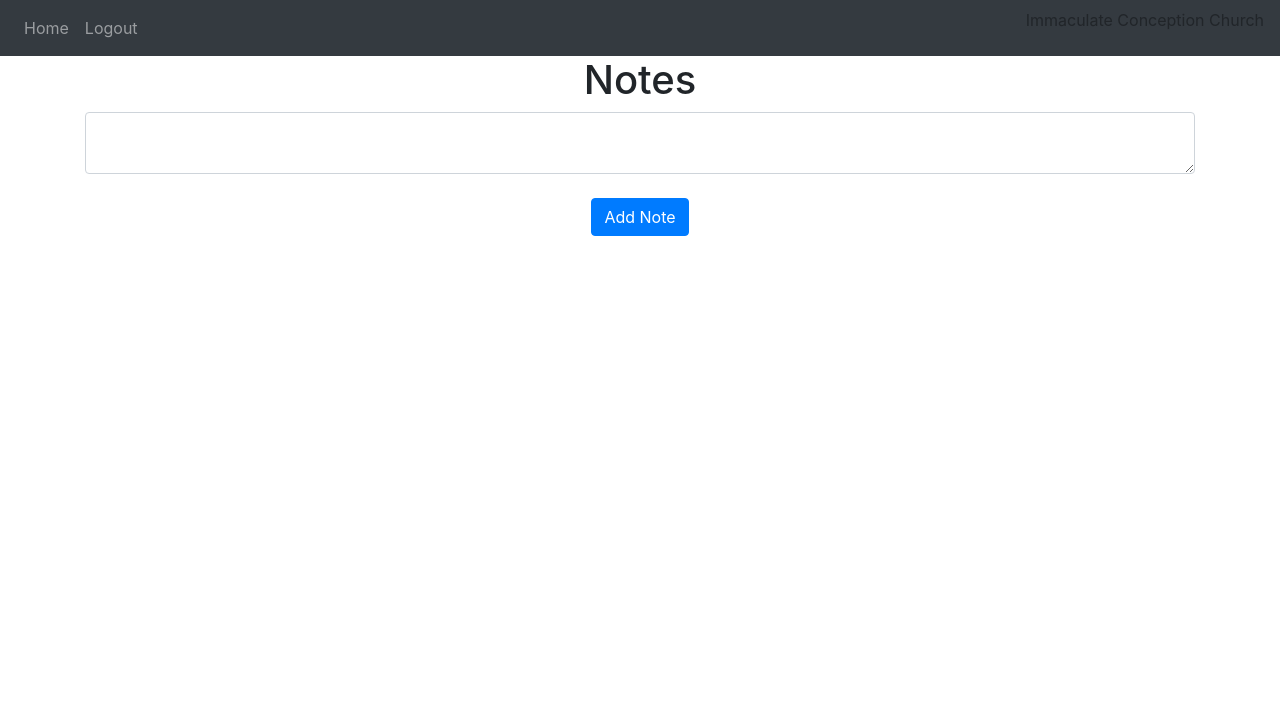
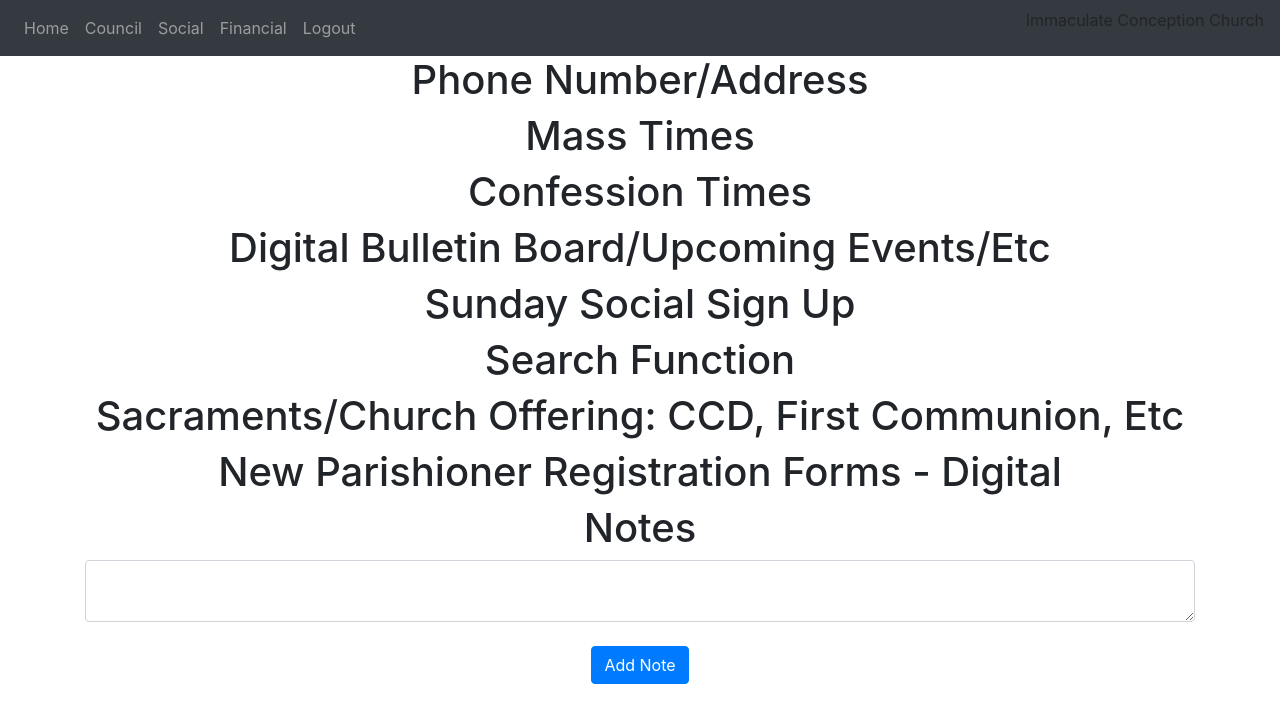
Before and after one commit to johndolacjr/ImmaculateConceptionCopperton, a Flask app: page / in a window 1280 px wide. Shown: the top 723 px of the page. Run offline with Flask 2, Linux system fonts and the light colour scheme; the visitor is signed in with stand-in values (Sample User, id 1); data comes from the database, SQL or seed files in the repository; data that the repository does not hold is empty; some libraries are stand-ins or nearby versions.

Commit message:
added a few extra templates

```diff
--- a/website/templates/base.html
+++ b/website/templates/base.html
@@ -31,6 +31,9 @@
         <div class="navbar-nav">
           {% if user.is_authenticated %}
           <a class="nav-item nav-link" id="home" href="/">Home</a>
+          <a class="nav-item nav-link" id="home" href="/">Council</a>
+          <a class="nav-item nav-link" id="home" href="/">Social</a>
+          <a class="nav-item nav-link" id="home" href="/">Financial</a>
           <a class="nav-item nav-link" id="logout" href="/logout">Logout</a>
           {% else %}
           <a class="nav-item nav-link" id="login" href="/login">Login</a>
--- /dev/null
+++ b/website/templates/council.html
@@ -0,0 +1,5 @@
+{% extends "base.html" %} {% block title %}Council{% endblock %} {% block content %}
+
+    <h1 align="center">KoC History</h1>
+    <h1 align="center">Meetings</h1>
+    <h1 align="center">Future KoC Events</h1>
--- /dev/null
+++ b/website/templates/financial.html
@@ -0,0 +1,5 @@
+{% extends "base.html" %} {% block title %}Financial{% endblock %} {% block content %}
+
+    <h1 align="center">Set Up Long Term Donation</h1>
+    <h1 align="center">One Time Donation</h1>
+    <h1 align="center">Donation Tracker???</h1>
--- a/website/templates/home.html
+++ b/website/templates/home.html
@@ -1,4 +1,13 @@
 {% extends "base.html" %} {% block title %}Home{% endblock %} {% block content %}
+
+    <h1 align="center">Phone Number/Address</h1>
+    <h1 align="center">Mass Times</h1>
+    <h1 align="center">Confession Times</h1>
+    <h1 align="center">Digital Bulletin Board/Upcoming Events/Etc</h1>
+    <h1 align="center">Sunday Social Sign Up</h1>
+    <h1 align="center">Search Function</h1>
+    <h1 align="center">Sacraments/Church Offering: CCD, First Communion, Etc</h1>
+    <h1 align="center">New Parishioner Registration Forms - Digital</h1>
 
     <h1 align="center">Notes</h1>
     <ul class="list-group list-group-flush" id="notes">
--- /dev/null
+++ b/website/templates/social.html
@@ -0,0 +1,5 @@
+{% extends "base.html" %} {% block title %}Social{% endblock %} {% block content %}
+
+    <h1 align="center">Event Images</h1>
+    <h1 align="center">Parishioners - Names To Faces</h1>
+    <h1 align="center">Group Chat</h1>
```
